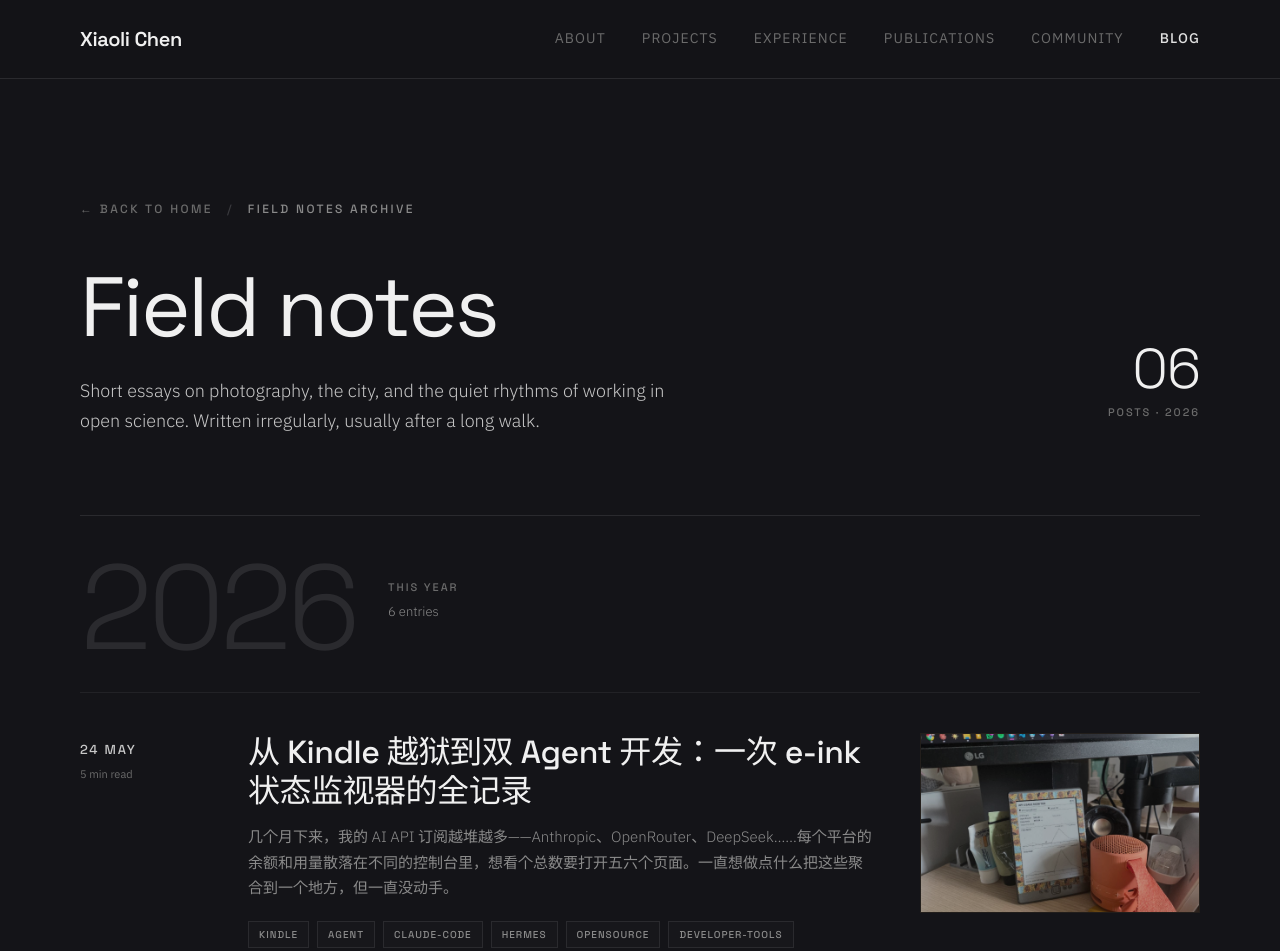
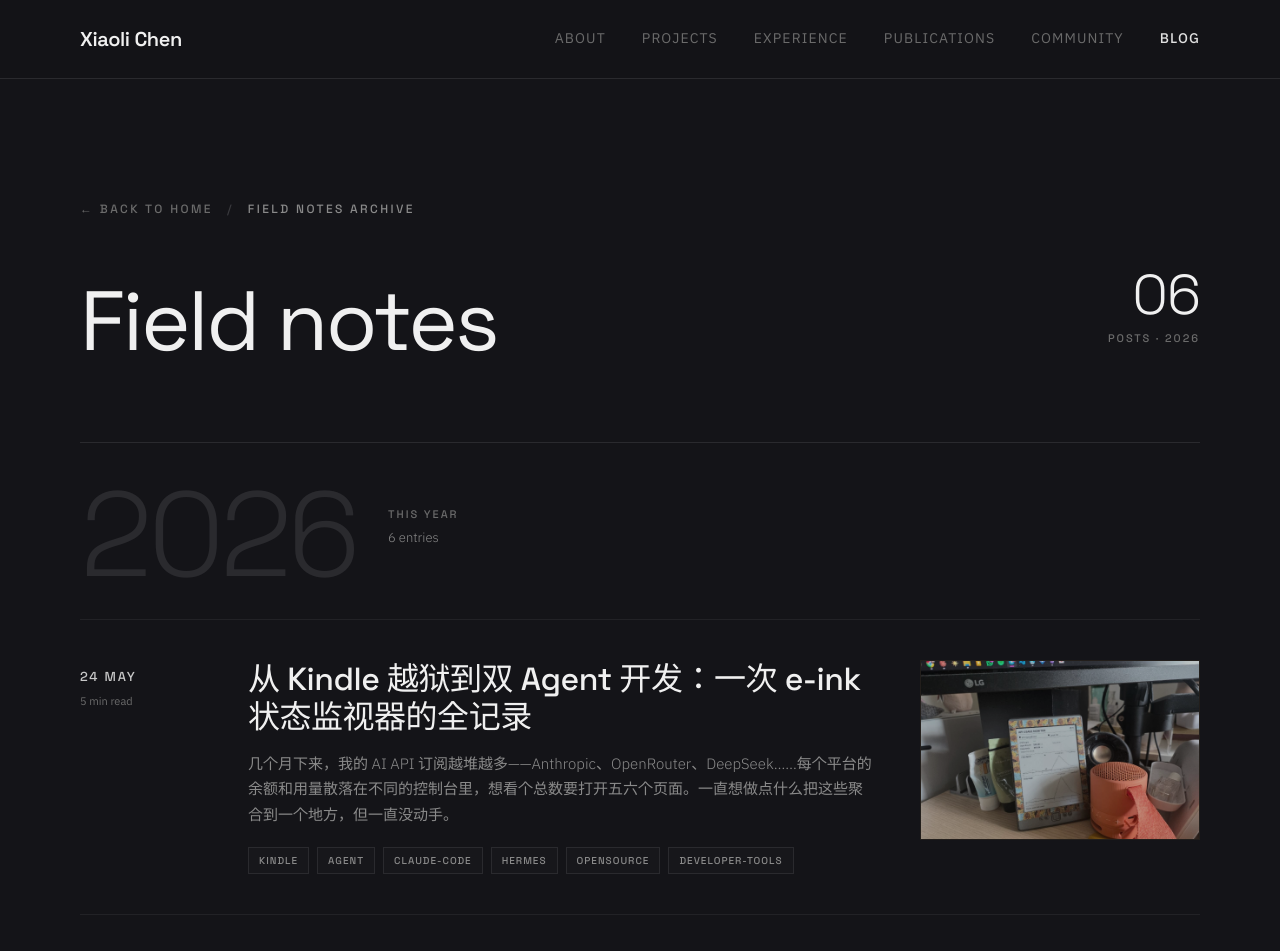
Before and after one commit to xchen101/xchen101.github.io, a Jekyll site: the page built from blog.md, in a window 1280 px wide and 1400 px high, cut to the strip 0-951 px from the top of the window. Built offline with Jekyll 4.4.1, drawn with Linux system fonts in a browser that asks for light colours.

Commit message:
blog: remove Field notes subtitle and tidy header CSS
Drop the "Short essays on photography..." subtitle from the blog archive header and clean up the now-orphaned .blog-subtitle rule and the unused gap on .blog-header-text.

Co-Authored-By: Claude Opus 4.7 (1M context) <noreply@anthropic.com>

```diff
--- a/assets/css/style.css
+++ b/assets/css/style.css
@@ -1042,7 +1042,7 @@ img { max-width: 100%; height: auto; display: block; }
   justify-content: space-between;
   gap: 80px;
 }
-.blog-header-text { display: flex; flex-direction: column; gap: 28px; flex: 1; max-width: 780px; }
+.blog-header-text { display: flex; flex-direction: column; flex: 1; max-width: 780px; }
 .blog-title {
   font-family: 'Space Grotesk', sans-serif;
   font-size: 84px;
@@ -1050,14 +1050,6 @@ img { max-width: 100%; height: auto; display: block; }
   letter-spacing: -0.03em;
   line-height: 0.96;
   color: #F0F0F0;
-}
-.blog-subtitle {
-  font-family: 'IBM Plex Sans', sans-serif;
-  font-size: 18px;
-  font-weight: 300;
-  line-height: 1.65;
-  color: #C8C8C8;
-  max-width: 620px;
 }
 .blog-count { display: flex; flex-direction: column; gap: 6px; align-items: flex-end; padding-bottom: 14px; }
 .blog-count-num {
--- a/blog.md
+++ b/blog.md
@@ -16,7 +16,6 @@ permalink: /blog/
     <div class="blog-header-body">
       <div class="blog-header-text">
         <h1 class="blog-title">Field notes</h1>
-        <p class="blog-subtitle">Short essays on photography, the city, and the quiet rhythms of working in open science. Written irregularly, usually after a long walk.</p>
       </div>
       <div class="blog-count">
         <div class="blog-count-num">{{ site.posts | size | prepend: '0' | slice: -2, 2 }}</div>
```
